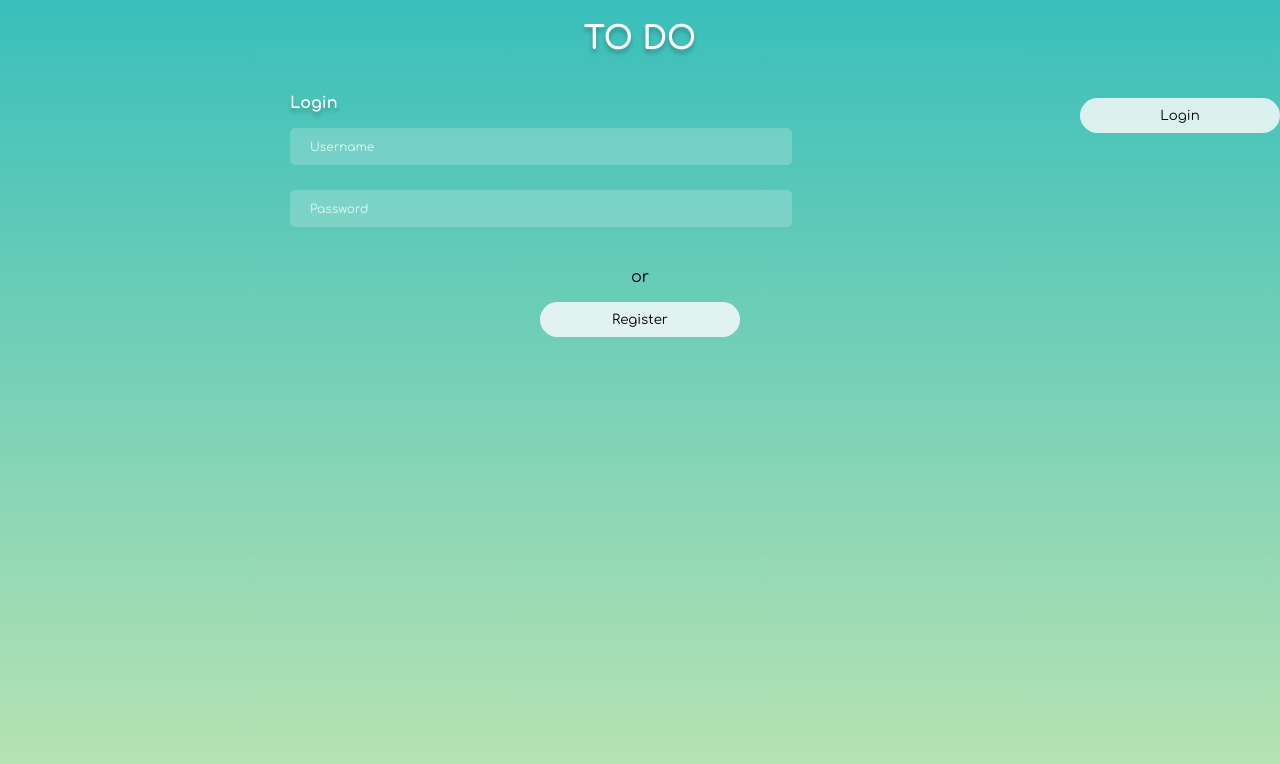
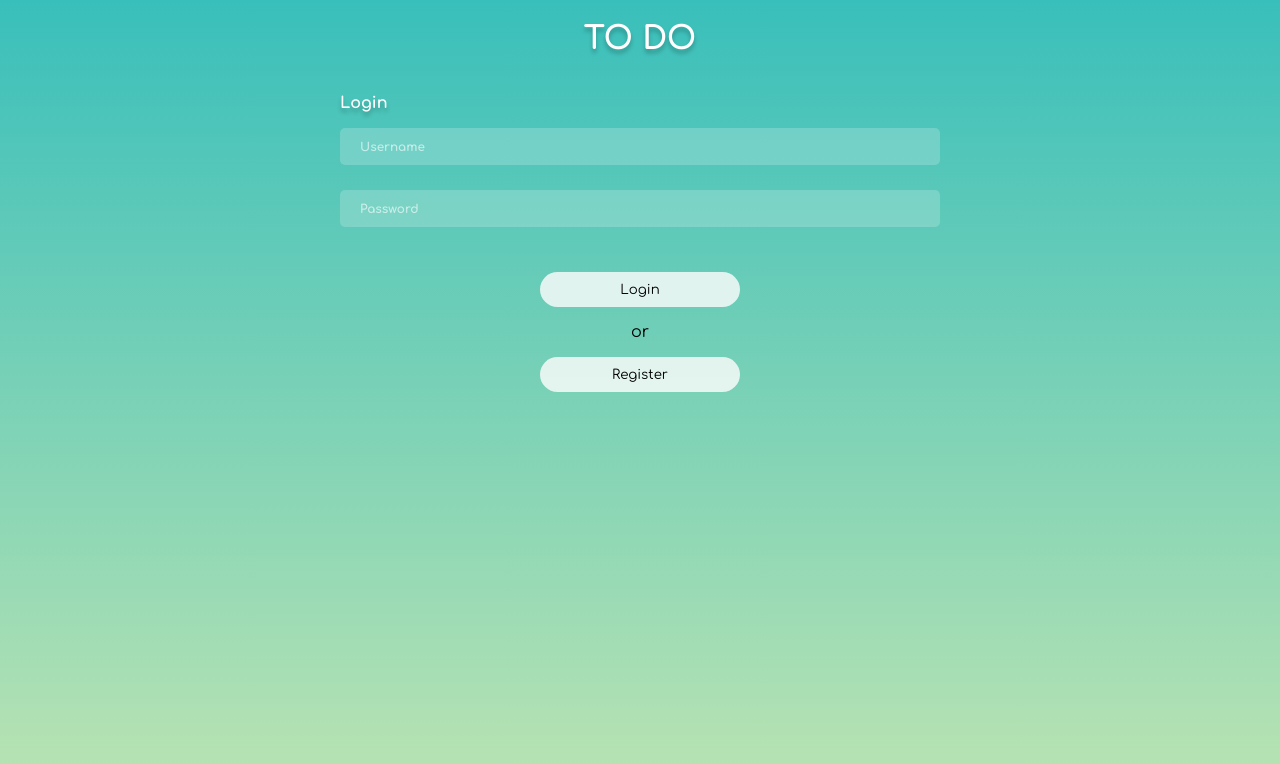
Before and after one commit to Pereira277/todoapp-react, a React (Create React App) app: page / in a window 1280 px wide. Shown: the top 764 px of the page. Built offline with nearby package versions, Linux system fonts and the light colour scheme.

Commit message:
Added login style

```diff
--- a/src/components/input/Input.js
+++ b/src/components/input/Input.js
@@ -47,7 +47,7 @@ export default function Input(props) {
   };
 
   return (
-    <div>
+    <div className="input-container">
       <form onSubmit={createTask}>
         <input
           placeholder="Create a new todo"
--- a/src/pages/Login.js
+++ b/src/pages/Login.js
@@ -55,7 +55,6 @@ function Register() {
     <div className="login-main-container">
       <h1 className="login-title">TO DO</h1>
       <form onSubmit={handleSubmit} className="login-form">
-        <div className="login-inputs">
         <h3>Login</h3>
         <input
           placeholder="Username"
@@ -74,7 +73,6 @@ function Register() {
             setPassword(e.target.value);
           }}
         ></input>
-        </div>
 
         <button
           type="submit"
--- a/src/styles/dashboard.css
+++ b/src/styles/dashboard.css
@@ -1,13 +1,23 @@
 /* Main */
 .main-container {
+  margin: 0 auto;
   display: flex;
   justify-content: center;
   flex-wrap: wrap;
+  width: calc(90vw + 20px);
+
+  max-width: 1000px;
 }
 
 /* input */
+.input-container {
+  width: 100%;
+}
+.input-container form {
+  width: 100%;
+}
 .add-input {
-  width: 90vw;
+  width: calc(100% - 20px);
   height: 45px;
   border: none;
   border-radius: 10px;
@@ -18,14 +28,15 @@
 
 /* dashboard */
 .dashboard-container {
-  width: calc(90vw + 20px);
+  width: 100%;
 }
 .header {
   display: flex;
   justify-content: space-between;
   align-items: center;
-  width: calc(90vw - 20px);
-  margin: 20px 0 20px calc(5vw + 10px);
+  width: 80vw;
+  max-width: 1000px;
+  margin: 20px auto;
 }
 .title {
   font-weight: 700;
@@ -42,6 +53,7 @@
 
 /* tasklist */
 .tasklist-container {
+  width: 100%;
   margin-top: 20px;
   border: none;
   border-radius: 10px;
--- a/src/styles/login.css
+++ b/src/styles/login.css
@@ -8,20 +8,18 @@
   font-weight: 700;
   font-size: 32px;
   color: white;
+  width: 100vw;
+  text-align: center;
   text-shadow: 0px 4px 4px rgba(0, 0, 0, 0.25);
 }
 .login-form {
-  width: 100vw;
+  width: 60vw;
+  max-width: 600px;
   display: flex;
   flex-wrap: wrap;
   justify-content: center;
 }
-.login-inputs {
-  margin: 0 auto;
-  width: 80vw;
-  max-width: 500px;
-}
-.login-inputs h3 {
+.login-form h3 {
   width: 100%;
   font-weight: 700;
   font-size: 16px;
@@ -29,6 +27,11 @@
   color: #ffffff;
   text-shadow: 0px 4px 4px rgba(0, 0, 0, 0.25);
 }
+.login-inputs {
+  width: 80vw;
+  max-width: 500px;
+}
+
 .login-input {
   border: none;
   width: calc(100% - 20px);
@@ -37,10 +40,12 @@
   background: rgba(255, 255, 255, 0.2);
   border-radius: 5px;
   padding-left: 20px;
+  color: white;
+  font-weight: 700;
 }
 .login-input::placeholder {
   font-size: 12px;
-  color: rgb(255, 255, 255, 0.8);
+  color: rgb(255, 255, 255, 0.6);
 }
 
 .login-btn {
```
Lines whose indentation alone changed are shown as unchanged.
